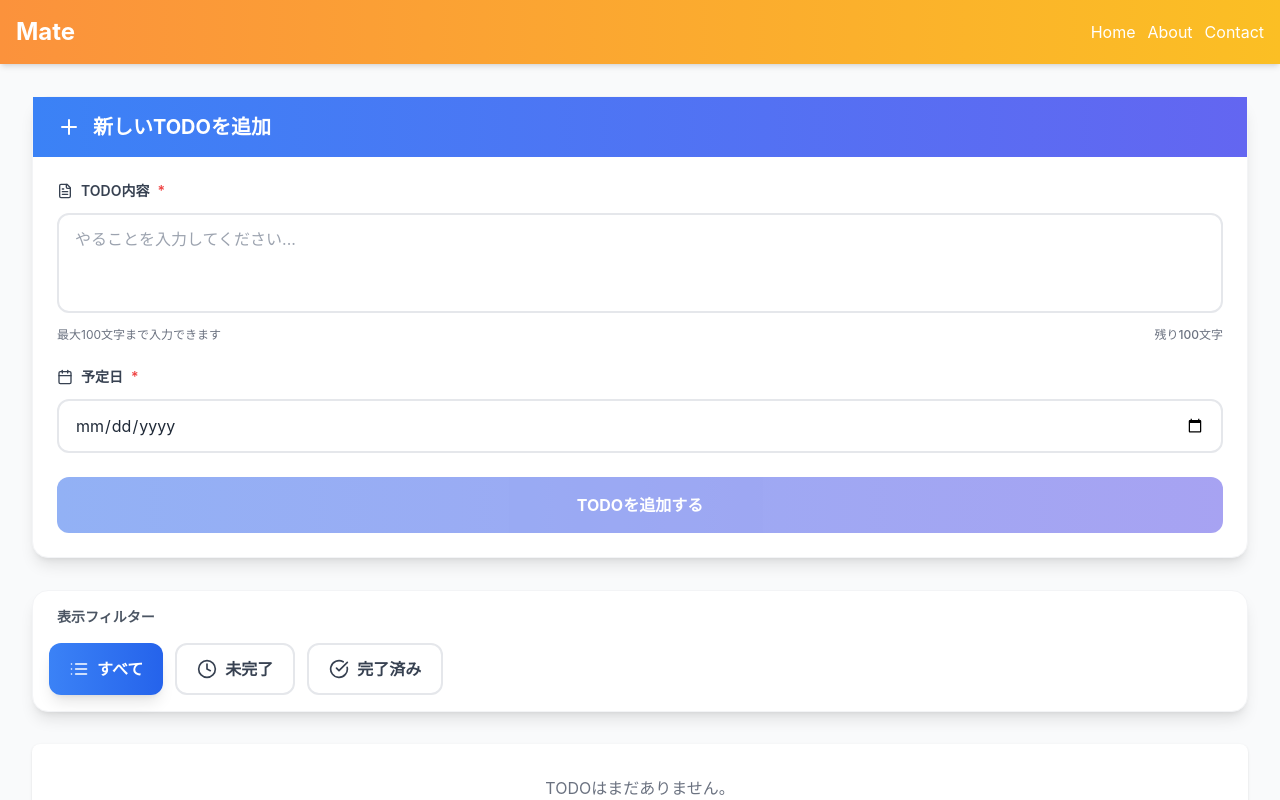
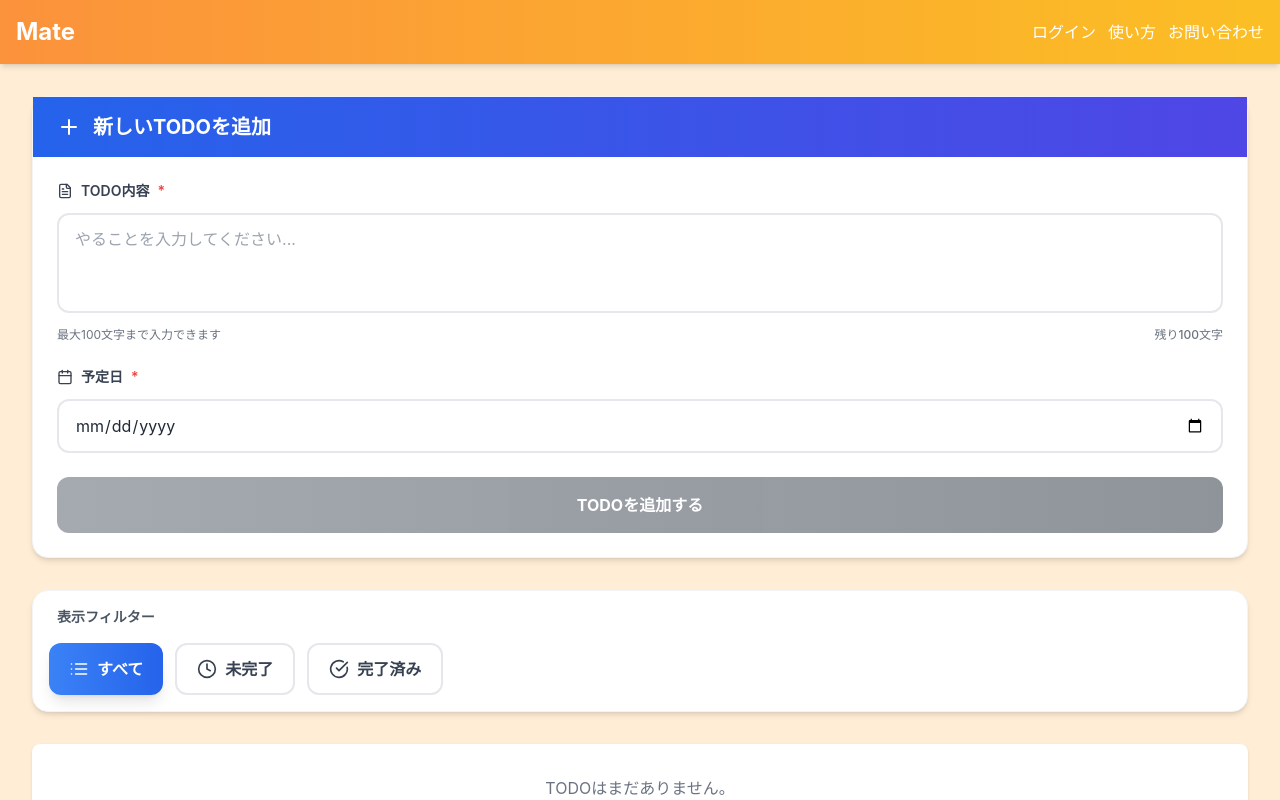
Before and after one commit to yuma33/Mate, a React (Create React App) app: page / in a window 1280 px wide. Shown: the top 800 px of the page. Built offline with nearby package versions, Linux system fonts and the light colour scheme.

Commit message:
UIの調整

```diff
--- a/src/App.jsx
+++ b/src/App.jsx
@@ -95,7 +95,7 @@ function App() {
 
   return (
     <BrowserRouter>
-      <div className="bg-gray-50 min-h-screen flex flex-col">
+      <div className="bg-orange-100 min-h-screen flex flex-col">
         <Header />
         <div className="flex-grow">
           <Routes>
--- a/src/components/Event.jsx
+++ b/src/components/Event.jsx
@@ -34,8 +34,8 @@ const Event = ({ onTodoAdd, editingTodo, onCancel }) => {
   const remainingChars = 100 - content.length;
 
   return (
-    <div className="bg-white rounded-2xl shadow-lg border border-gray-100 mb-8">
-      <div className={`px-6 py-4 ${isEditing ? 'bg-gradient-to-r from-purple-500 to-indigo-500' : 'bg-gradient-to-r from-blue-500 to-indigo-500'} text-white flex justify-between items-center`}>
+    <div className="bg-white rounded-2xl shadow-md border border-gray-100 mb-8">
+      <div className={`px-6 py-4 ${isEditing ? 'bg-gradient-to-r from-purple-500 to-indigo-500' : 'bg-gradient-to-r from-blue-600 to-indigo-600'} text-white flex justify-between items-center`}>
         <div className="flex items-center gap-3">
           {isEditing ? (
             <Edit className="w-6 h-6" />
@@ -71,7 +71,7 @@ const Event = ({ onTodoAdd, editingTodo, onCancel }) => {
               value={content}
               onChange={(e) => setContent(e.target.value)}
               placeholder="やることを入力してください..."
-              className="w-full px-4 py-3 border-2 border-gray-200 rounded-xl focus:ring-2 focus:ring-blue-500 focus:border-blue-500 resize-none transition-all text-gray-800 placeholder-gray-400"
+              className="w-full px-4 py-3 border-2 border-gray-200 rounded-xl  focus:border-blue-500 resize-none  text-gray-800 placeholder-gray-400"
               rows={3}
               maxLength={100}
               required
@@ -95,7 +95,7 @@ const Event = ({ onTodoAdd, editingTodo, onCancel }) => {
               id="scheduledDate"
               value={scheduledDate}
               onChange={(e) => setScheduledDate(e.target.value)}
-              className="w-full px-4 py-3 border-2 border-gray-200 rounded-xl focus:ring-2 focus:ring-blue-500 focus:border-blue-500 transition-all text-gray-800"
+              className="w-full px-4 py-3 border-2 border-gray-200 rounded-xl  focus:border-blue-500 text-gray-800"
               required
             />
           </div>
@@ -104,8 +104,8 @@ const Event = ({ onTodoAdd, editingTodo, onCancel }) => {
             type="submit"
             disabled={!content.trim() || !scheduledDate}
             className={`w-full font-bold py-4 px-6 rounded-xl text-white transition-all transform hover:scale-[1.02] focus:ring-4 focus:ring-offset-2 disabled:opacity-50 disabled:cursor-not-allowed disabled:transform-none ${isEditing
-                ? 'bg-gradient-to-r from-purple-600 to-indigo-600 hover:from-purple-700 hover:to-indigo-700'
-                : 'bg-gradient-to-r from-blue-600 to-indigo-600 hover:from-blue-700 hover:to-indigo-700'
+                ? 'bg-gray-400 hover:from-gray-700 hover:to-gray-900'
+                : 'bg-gradient-to-r from-gray-600 to-gray-800 hover:from-gray-700 hover:to-gray-900'
             }`}
           >
             {isEditing ? 'TODOを更新する' : 'TODOを追加する'}
--- a/src/components/FilterButtons.jsx
+++ b/src/components/FilterButtons.jsx
@@ -42,7 +42,7 @@ const FilterButtons = ({ activeFilter, onFilterChange }) => {
   };
 
   return (
-    <div className="bg-white rounded-2xl shadow-lg border border-gray-100 p-4 mb-8">
+    <div className="bg-white rounded-2xl shadow-md border border-gray-100 p-4 mb-8">
       <h3 className="text-sm font-semibold text-gray-600 mb-4 px-2">表示フィルター</h3>
       <div className="flex flex-wrap gap-3">
         {filters.map((filter) => {
--- a/src/components/Header.jsx
+++ b/src/components/Header.jsx
@@ -5,9 +5,9 @@ function Header() {
         <h1 className="text-2xl font-bold">Mate</h1>
         <nav>
           <ul className="flex space-x-3">
-            <li><div className="hover:underline">Home</div></li>
-            <li><div className="hover:underline">About</div></li>
-            <li><div className="hover:underline">Contact</div></li>
+            <li><div className="hover:underline">ログイン</div></li>
+            <li><div className="hover:underline">使い方</div></li>
+            <li><div className="hover:underline">お問い合わせ</div></li>
           </ul>
         </nav>
       </div>
--- a/src/components/TodoItem.jsx
+++ b/src/components/TodoItem.jsx
@@ -45,14 +45,14 @@ const TodoItem = ({ todo, onToggle, onDelete, onEdit }) => {
         <div className="flex gap-2">
           <button
             onClick={() => onEdit(todo)}
-            className="p-2 text-blue-600 hover:bg-blue-50 rounded-full"
+            className="p-2 text-gray-600 hover:bg-gray-100 rounded-full"
             title="編集"
           >
             <Edit className="w-4 h-4" />
           </button>
           <button
             onClick={() => onDelete(todo.id)}
-            className="p-2 text-red-600 hover:bg-red-50 rounded-full"
+            className="p-2 text-gray-600 hover:bg-gray-100 rounded-full"
             title="削除"
           >
             <Trash2 className="w-4 h-4" />
```
Also changed, not shown: 1 other file (tests, documents, lock files or other folders).
